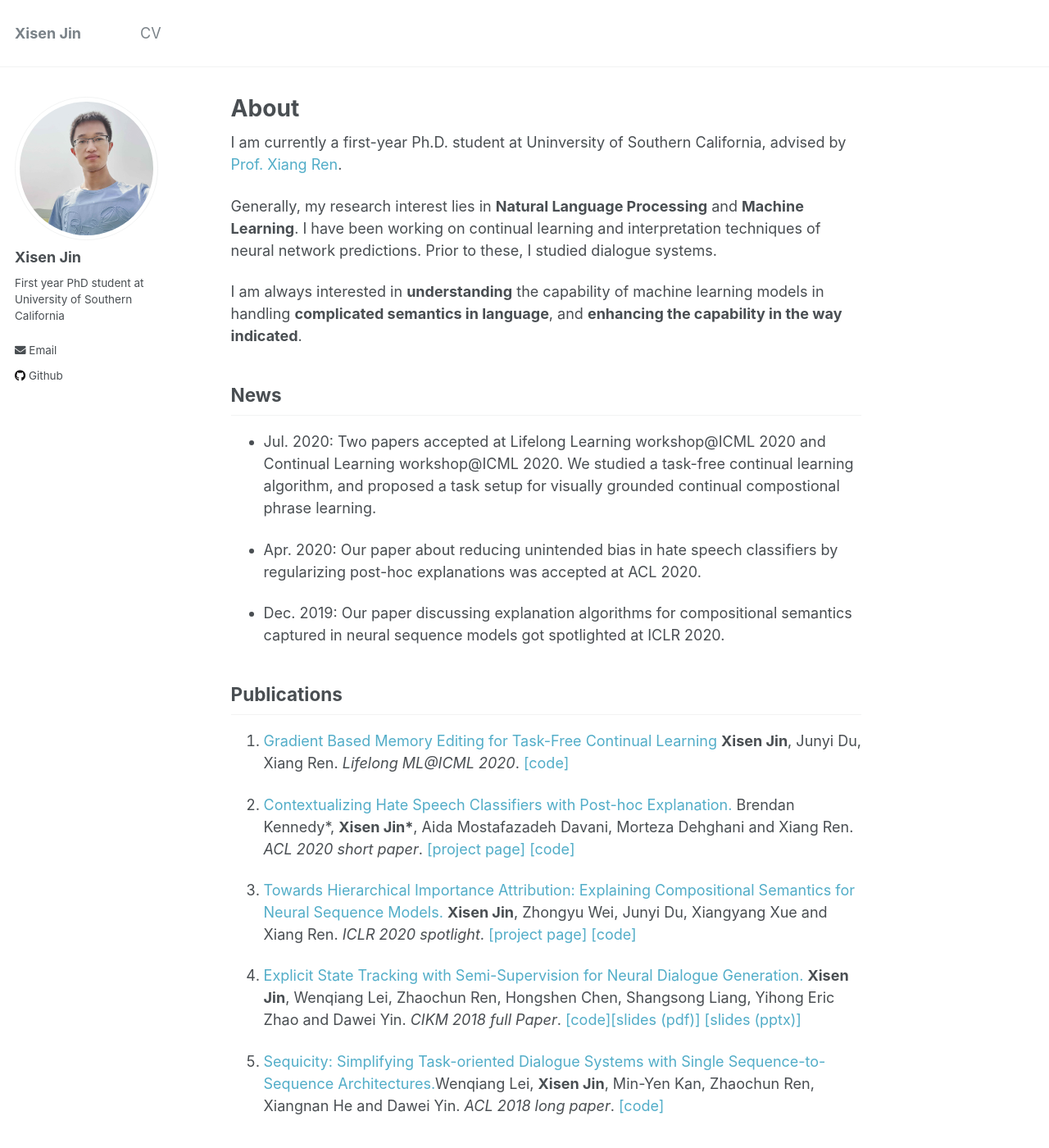
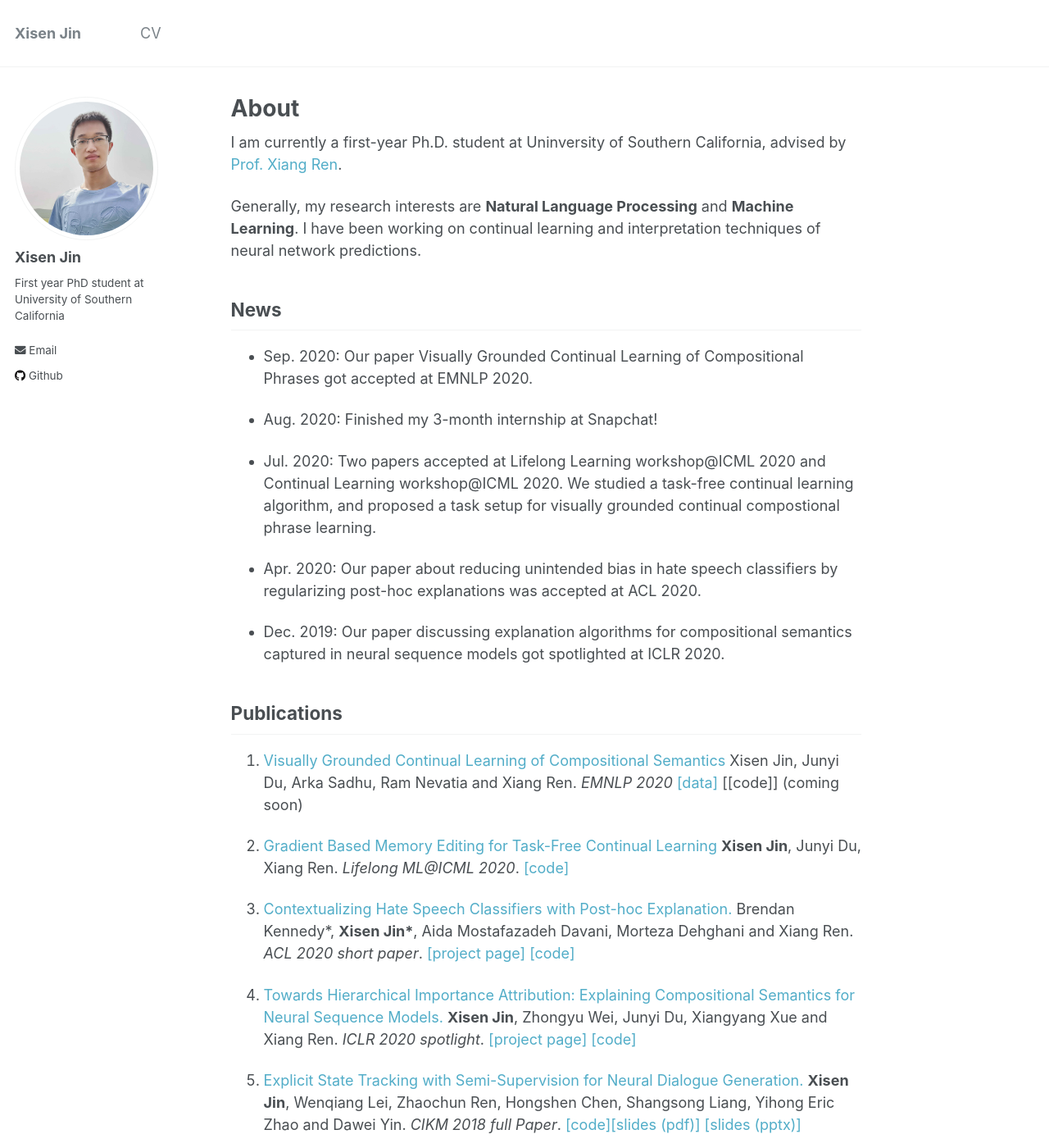
Before and after one commit to AuCson/aucson.github.io, a Jekyll site: the page built from _pages/about.md, in a window 1280 px wide and 1400 px high. Shown: the whole window at 82% size. Built offline with Jekyll 4.4.1, drawn with Linux system fonts in a browser that asks for light colours; some of the changed text lies outside the part shown.

Commit message:
updated pubs

```diff
--- a/_pages/about.md
+++ b/_pages/about.md
@@ -10,11 +10,13 @@ redirect_from:
 
 I am currently a first-year Ph.D. student at Uninversity of Southern California, advised by [Prof. Xiang Ren](http://ink-ron.usc.edu/xiangren/).
 
-Generally, my research interest lies in **Natural Language Processing** and **Machine Learning**. I have been working on continual learning and interpretation techniques of neural network predictions. Prior to these, I studied dialogue systems.
-
-I am always interested in **understanding** the capability of machine learning models in handling **complicated semantics in language**, and **enhancing the capability in the way indicated**.
+Generally, my research interests are **Natural Language Processing** and **Machine Learning**. I have been working on continual learning and interpretation techniques of neural network predictions.
 
 ## News
+
+- Sep. 2020: Our paper Visually Grounded Continual Learning of Compositional Phrases got accepted at EMNLP 2020.
+
+- Aug. 2020: Finished my 3-month internship at Snapchat!
 
 - Jul. 2020: Two papers accepted at Lifelong Learning workshop@ICML 2020 and Continual Learning workshop@ICML 2020. We studied a task-free continual learning algorithm, and proposed a task setup for visually grounded continual compostional phrase learning.
 
@@ -24,6 +26,8 @@ I am always interested in **understanding** the capability of machine learning m
 
 
 ## Publications
+1. <a name="emnlp20viscoll"></a><a href="https://arxiv.org/abs/2005.00785">Visually Grounded Continual Learning of Compositional Semantics</a> Xisen Jin, Junyi Du, Arka Sadhu, Ram Nevatia and Xiang Ren. *EMNLP 2020* [[data]](https://github.com/INK-USC/VisCOLL/tree/master/data) [[code]] (coming soon)
+
 1. <a name="lifelong20gmed"></a><a href="http://aucson.github.io/files/icml_workshop_GMED.pdf">Gradient Based Memory Editing for Task-Free Continual Learning</a> **Xisen Jin**, Junyi Du, Xiang Ren. *Lifelong ML@ICML 2020*.
  [[code]](https://github.com/ink-usc/GMED)
 
```
Also changed, not shown: other parts of _pages/about.md (+0 -3 lines).
